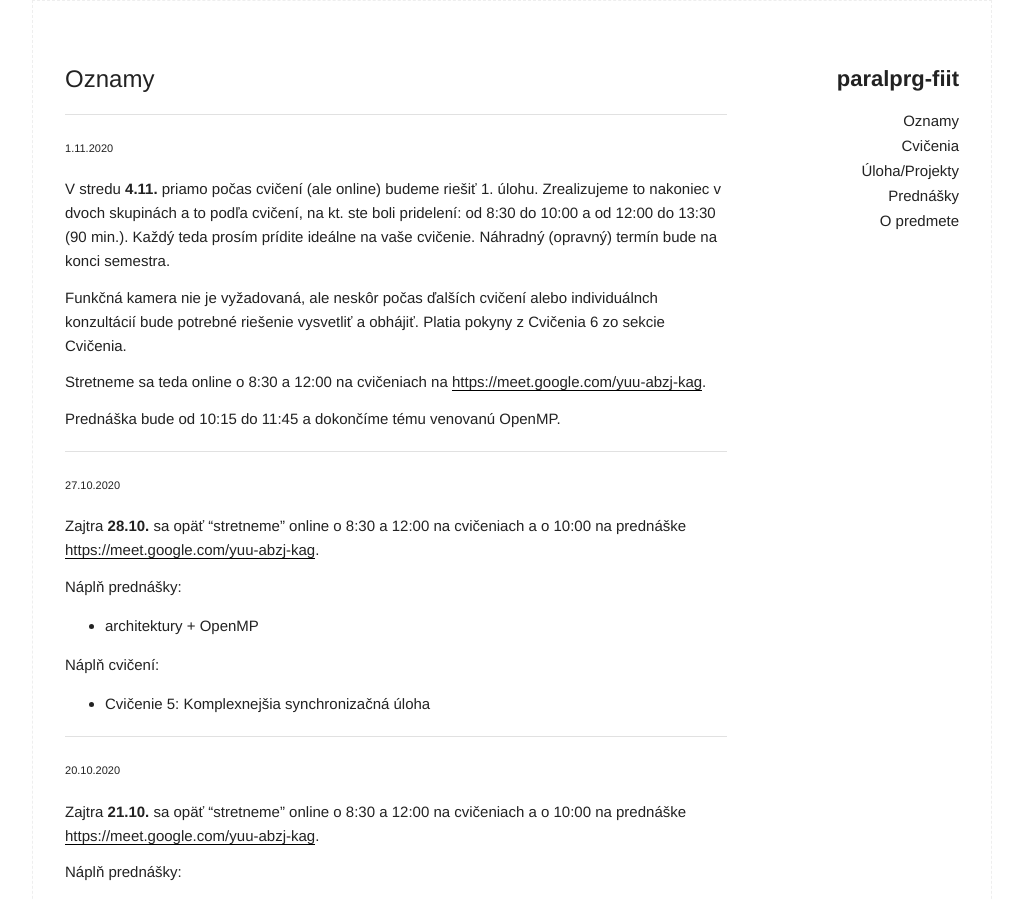
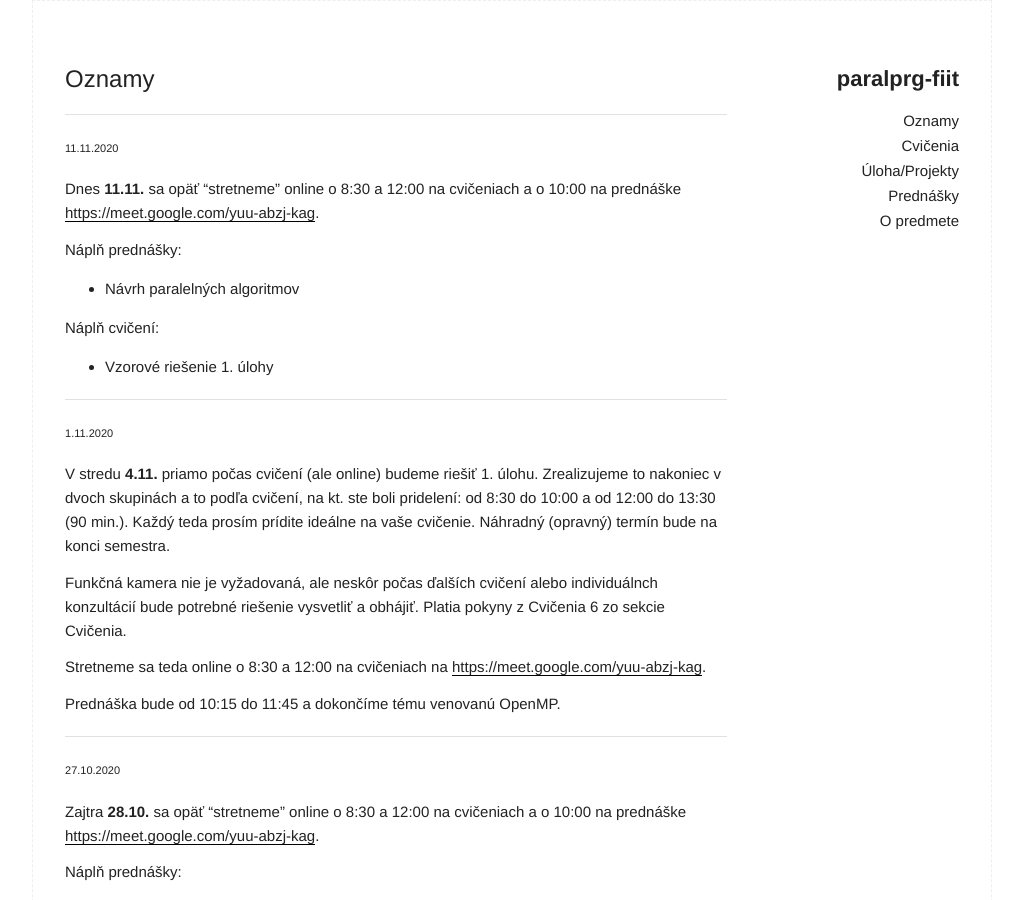
Before and after one commit to MichalCernansky/paralprg-fiit, a Jekyll site: the page built from index.md, in a window 1280 px wide and 900 px high. Shown: the whole window, without its empty margins (128-1151 px from the left). Built offline with Jekyll 4.4.1, drawn with Linux system fonts in a browser that asks for light colours.

Commit message:
new info

```diff
--- a/index.md
+++ b/index.md
@@ -2,6 +2,19 @@
 layout: page
 title: Oznamy
 ---
+
+---
+###### 11.11.2020
+
+Dnes **11.11.** sa opäť "stretneme" online o 8:30 a 12:00 na cvičeniach a o 10:00 na prednáške [https://meet.google.com/yuu-abzj-kag](https://meet.google.com/yuu-abzj-kag).
+
+Náplň prednášky:
+
+- Návrh paralelných algoritmov
+
+Náplň cvičení:
+
+- Vzorové riešenie 1. úlohy
 
 ---
 ###### 1.11.2020
```
